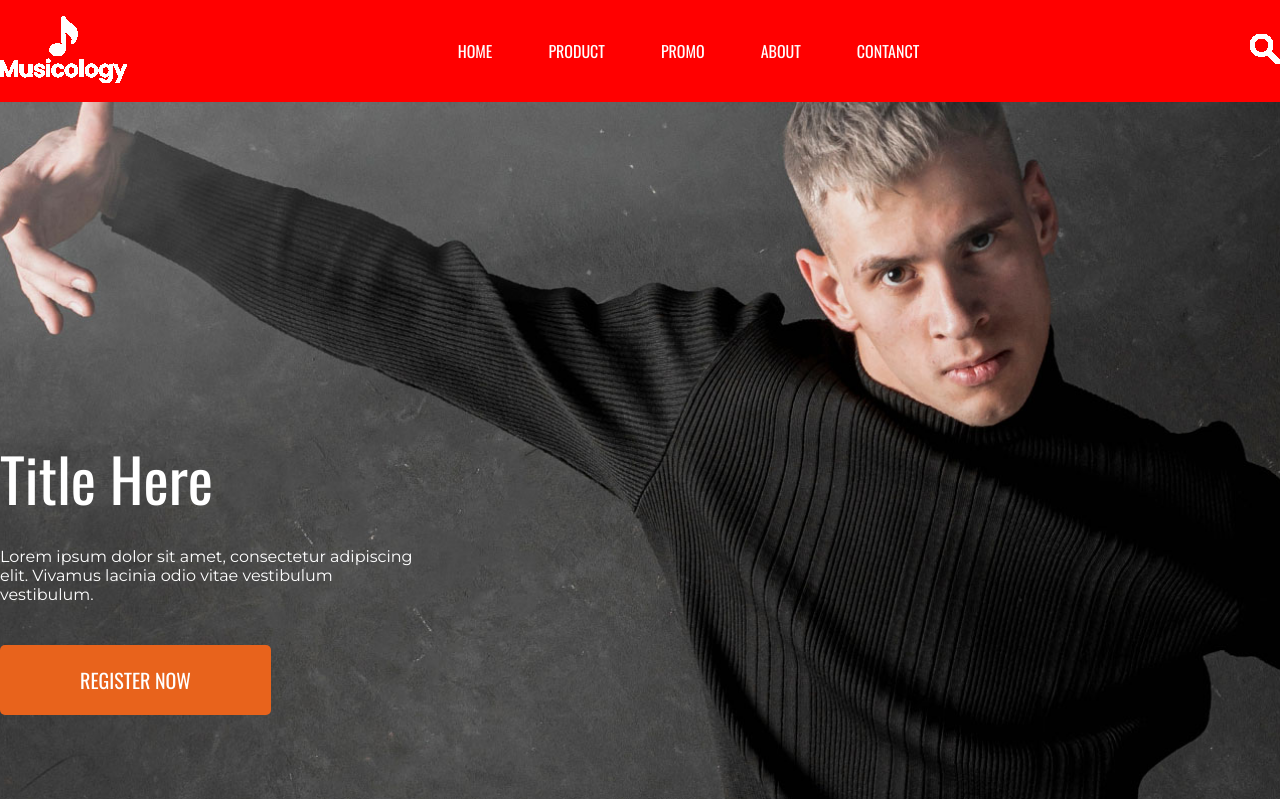
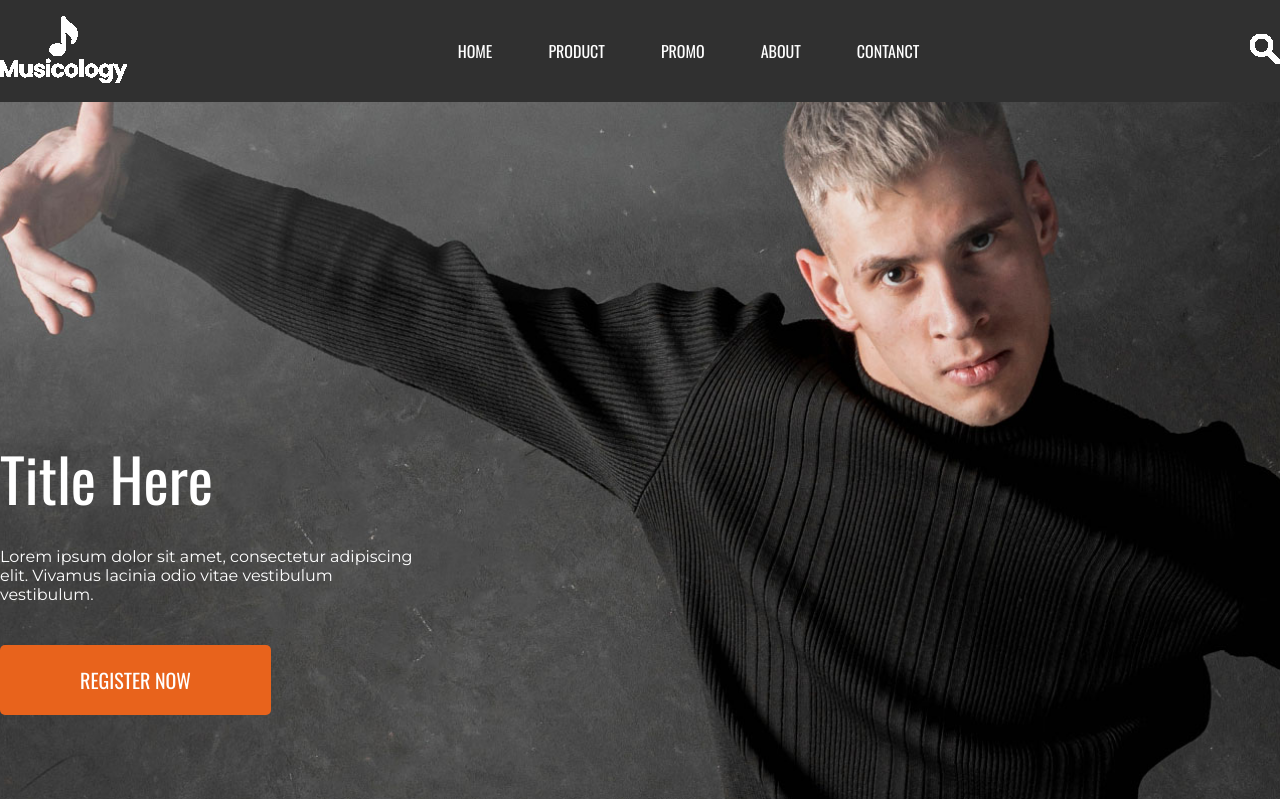
Before and after one commit to BatuhanNC/musicology, a PHP site: page / in a window 1280 px wide. Shown: the top 799 px of the page. Run offline with PHP 8.4, Linux system fonts and the light colour scheme.

Commit message:
Update style.css

```diff
--- a/style/style.css
+++ b/style/style.css
@@ -10,7 +10,7 @@ header{
 	position: fixed;
 	width: 100%;
 	height: 102px;
-	background-color: red;
+	background-color: #303030;
 }
 header .header{
 	width: 100%;
@@ -40,7 +40,7 @@ header .menu li{
 	background-size: cover;
 }
 .sldr{
-	width: 100%px;
+	width: 100%;
 	height: 100%;
 	margin: auto;
 	display: flex;
```
